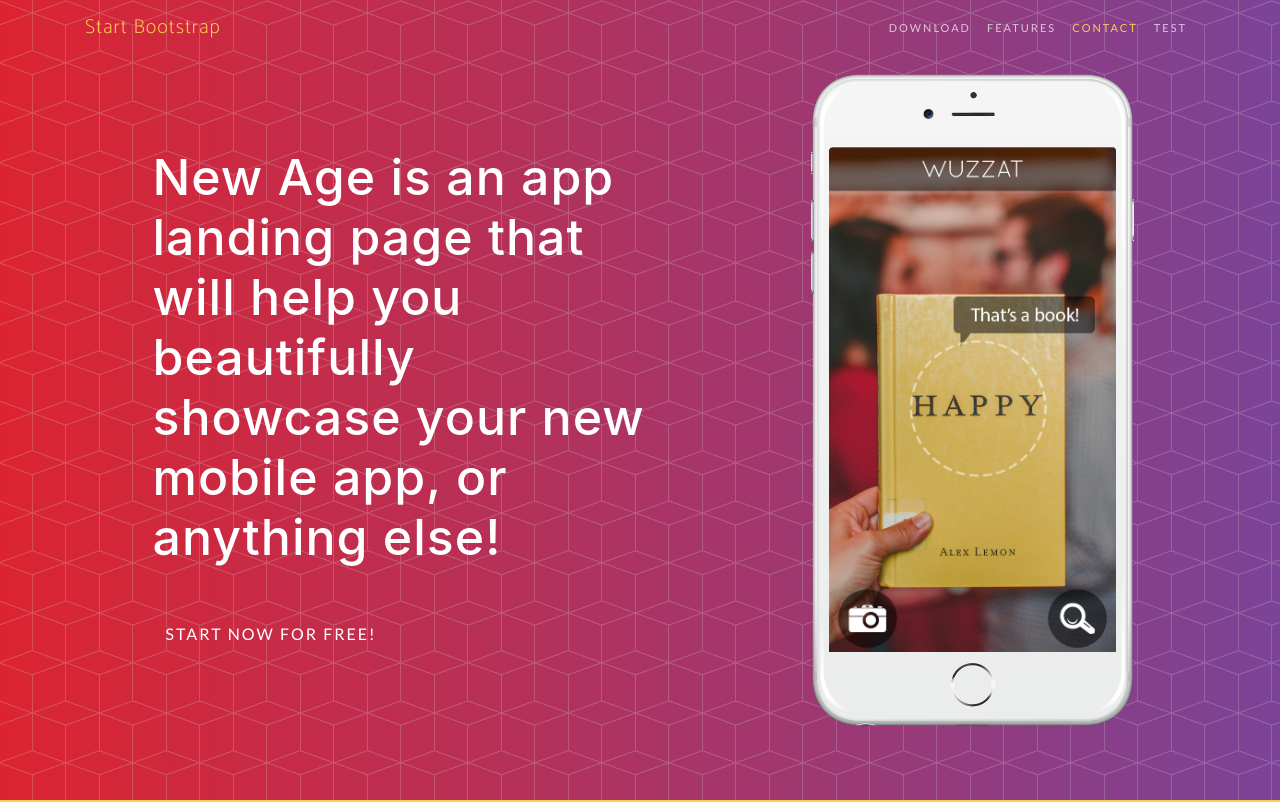
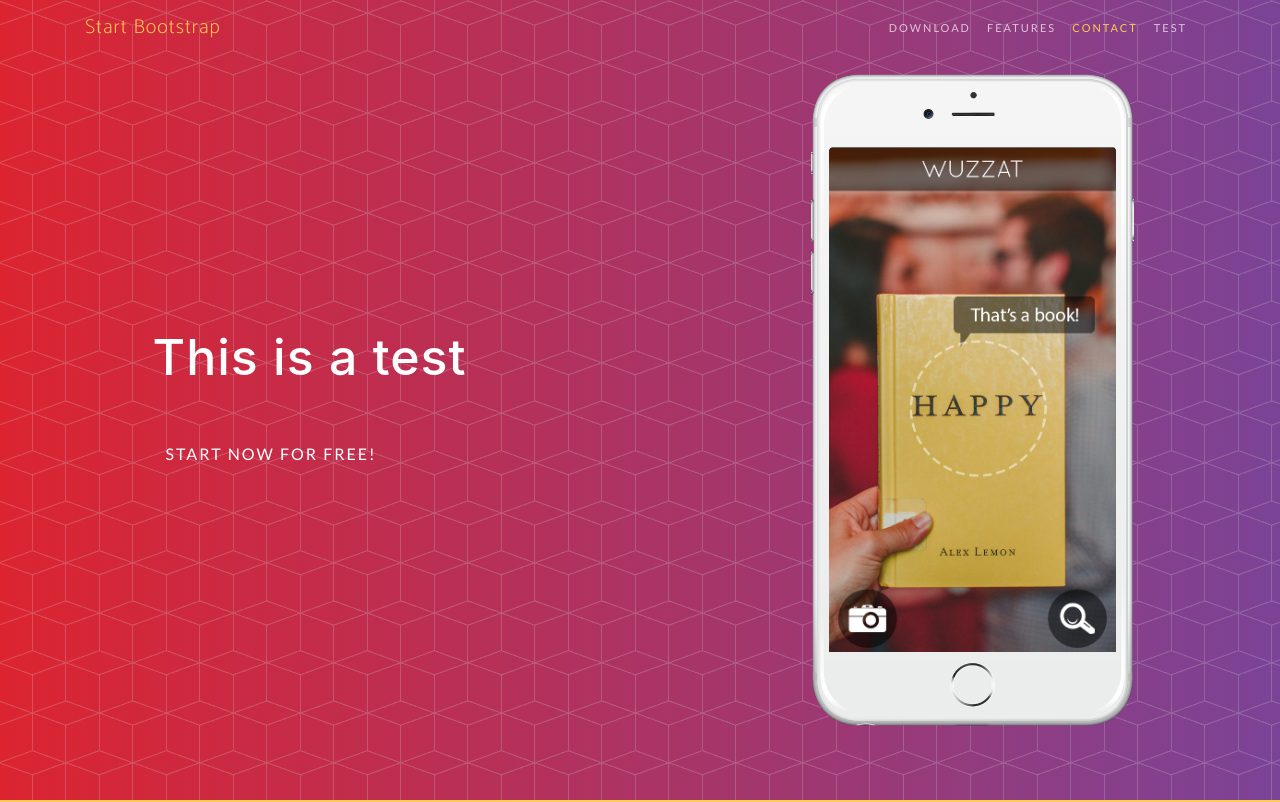
Before and after one commit to vietlife/VietlifeLandingPage, a website with bundled scripts: page index.html in a window 1280 px wide. Shown: the top 802 px of the page. Built offline with nearby package versions, Linux system fonts and the light colour scheme; a web font is replaced by a local one.

Commit message:
Changed message

```diff
--- a/index.html
+++ b/index.html
@@ -62,7 +62,7 @@
         <div class="row h-100">
           <div class="col-lg-7 my-auto">
             <div class="header-content mx-auto">
-              <h1 class="mb-5">New Age is an app landing page that will help you beautifully showcase your new mobile app, or anything else!</h1>
+              <h1 class="mb-5">This is a test</h1>
               <a href="#download" class="btn btn-outline btn-xl js-scroll-trigger">Start Now for Free!</a>
             </div>
           </div>
```
